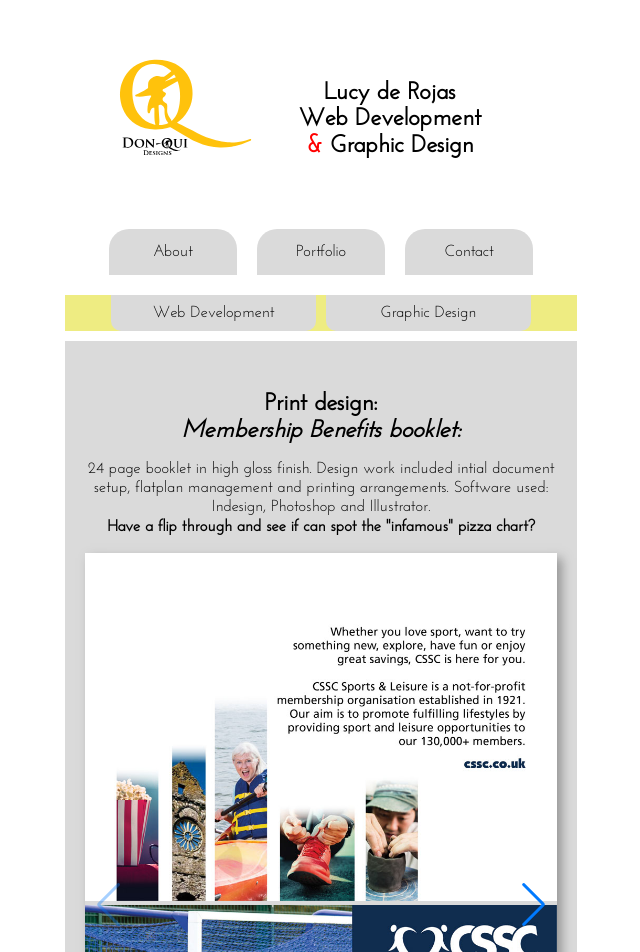
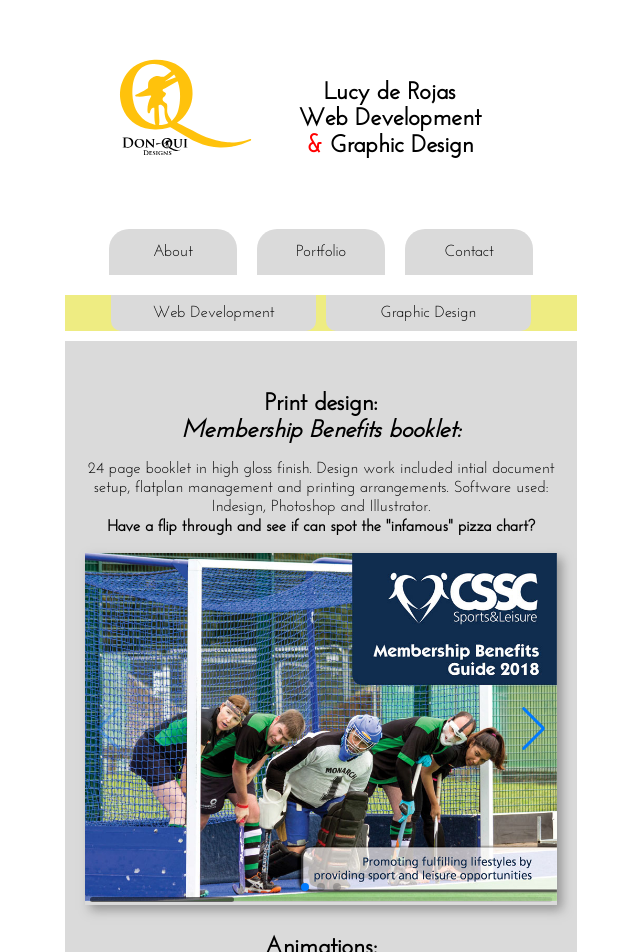
Before and after one commit to Lucy-de-Rojas/Lucy-de-Rojas, a Next.js app: page /portfolioGraphicDesign in a window 1280 px wide. Shown: the top 952 px of the page, without its empty margins (319-959 px from the left). Built offline with nearby package versions, Linux system fonts and the light colour scheme.

Commit message:
PORTFOLIO - GRAPHIC DESIGN - fixing images not showing

```diff
--- a/Components/SlideShows/Booklet.js
+++ b/Components/SlideShows/Booklet.js
@@ -80,6 +80,7 @@ export default function Slider () {
 
 
 
+<SwiperSlide>
 
 
         <Image
@@ -88,7 +89,8 @@ export default function Slider () {
           height={heightSingle}
           alt='page 1'
 
-        />
+          />
+          </SwiperSlide>
 
 
 
```
